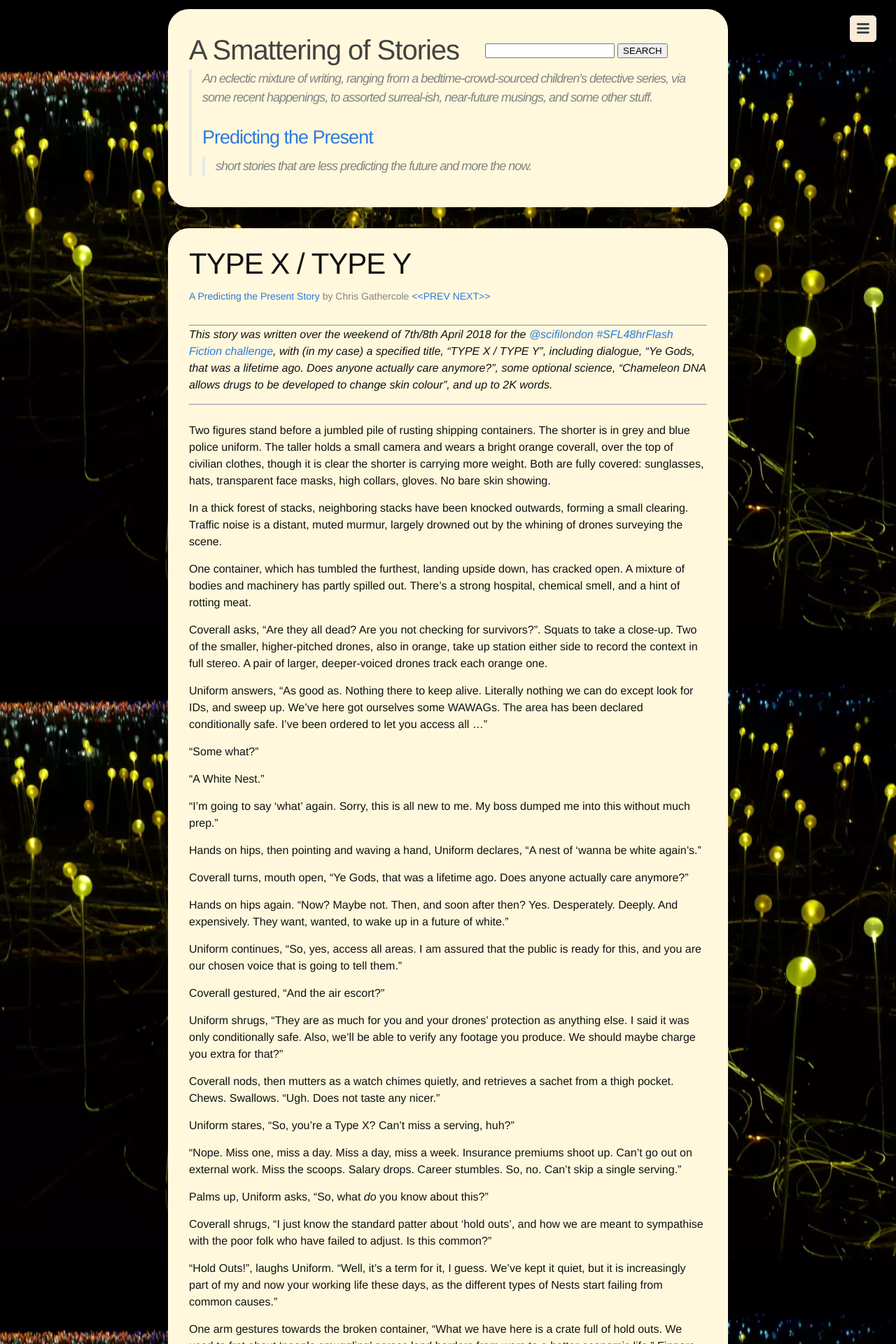
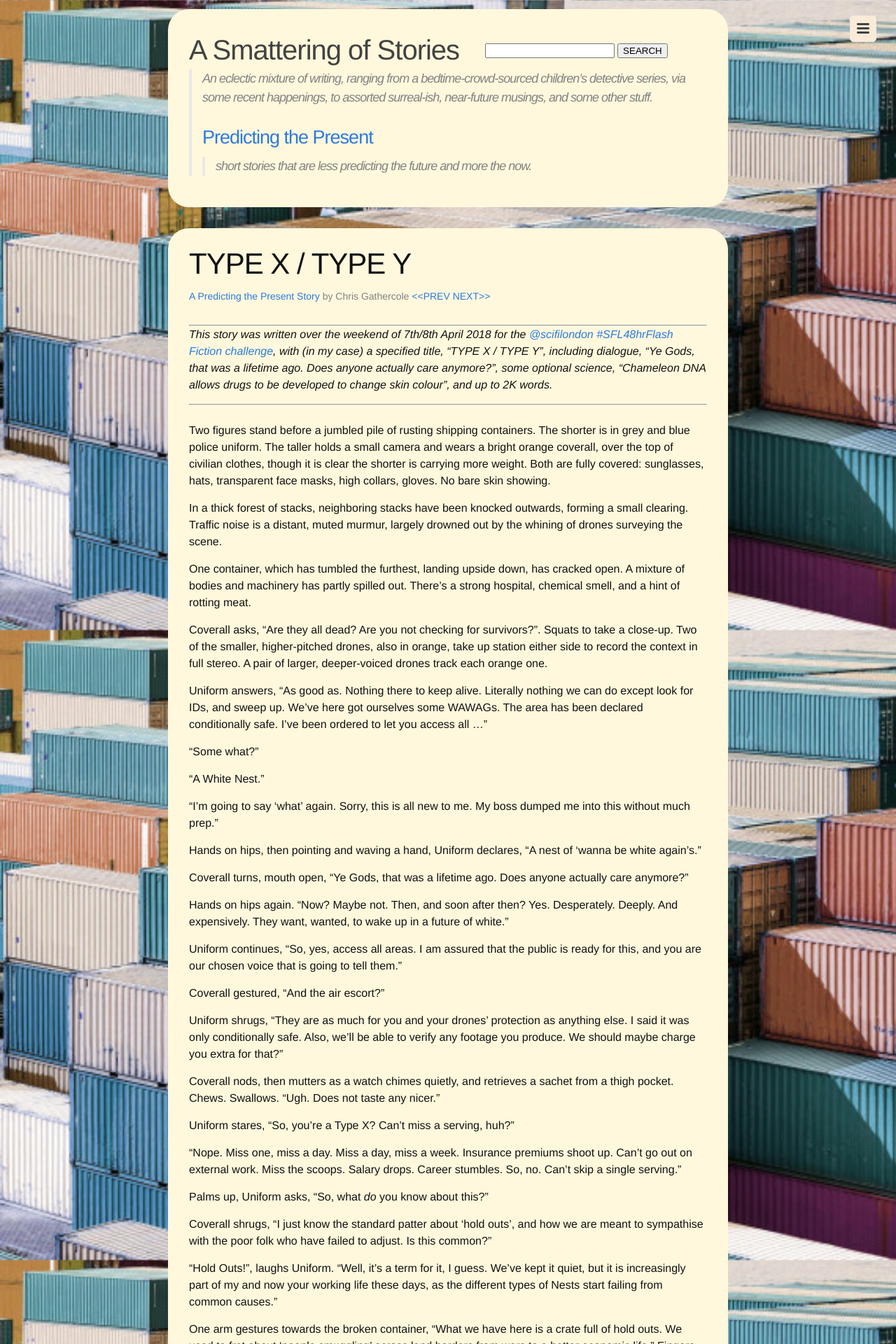
Before and after one commit to upthebuzzard/upthebuzzard.github.io, a Jekyll site: the page built from _predicting_the_present/2018-04-09-48hrflashfiction2018-type-x-type-y.md, in a window 1280 px wide. Shown: the top 1920 px of the page at 70% size. Built offline with Jekyll 4.4.1, drawn with Linux system fonts in a browser that asks for light colours; some web fonts are replaced.

Commit message:
new background img for latest post

```diff
--- a/_predicting_the_present/2018-04-09-48hrflashfiction2018-type-x-type-y.md
+++ b/_predicting_the_present/2018-04-09-48hrflashfiction2018-type-x-type-y.md
@@ -12,6 +12,7 @@ related-posts:
   draft-1: /predicting_the_present/2018-04-09-48hrflashfiction2018-type-x-type-y-draft-01
   draft-2: /predicting_the_present/2018-04-09-48hrflashfiction2018-type-x-type-y-draft-02
   entry-for-2017: /predicting_the_present/2017-04-09-48hrflashfiction2017-several-days
+background_image_url: /assets/img/predicting-the-present/shutterstock_233849014vfedef.jpg
 ---
 
 Two figures stand before a jumbled pile of rusting shipping containers. The shorter is in grey and blue police uniform. The taller holds a small camera and wears a bright orange coverall, over the top of civilian clothes, though it is clear the shorter is carrying more weight. Both are fully covered: sunglasses, hats, transparent face masks, high collars, gloves. No bare skin showing.
```
Also changed, not shown: assets/img/predicting-the-present/shutterstock_233849014vfedef.jpg (added).
